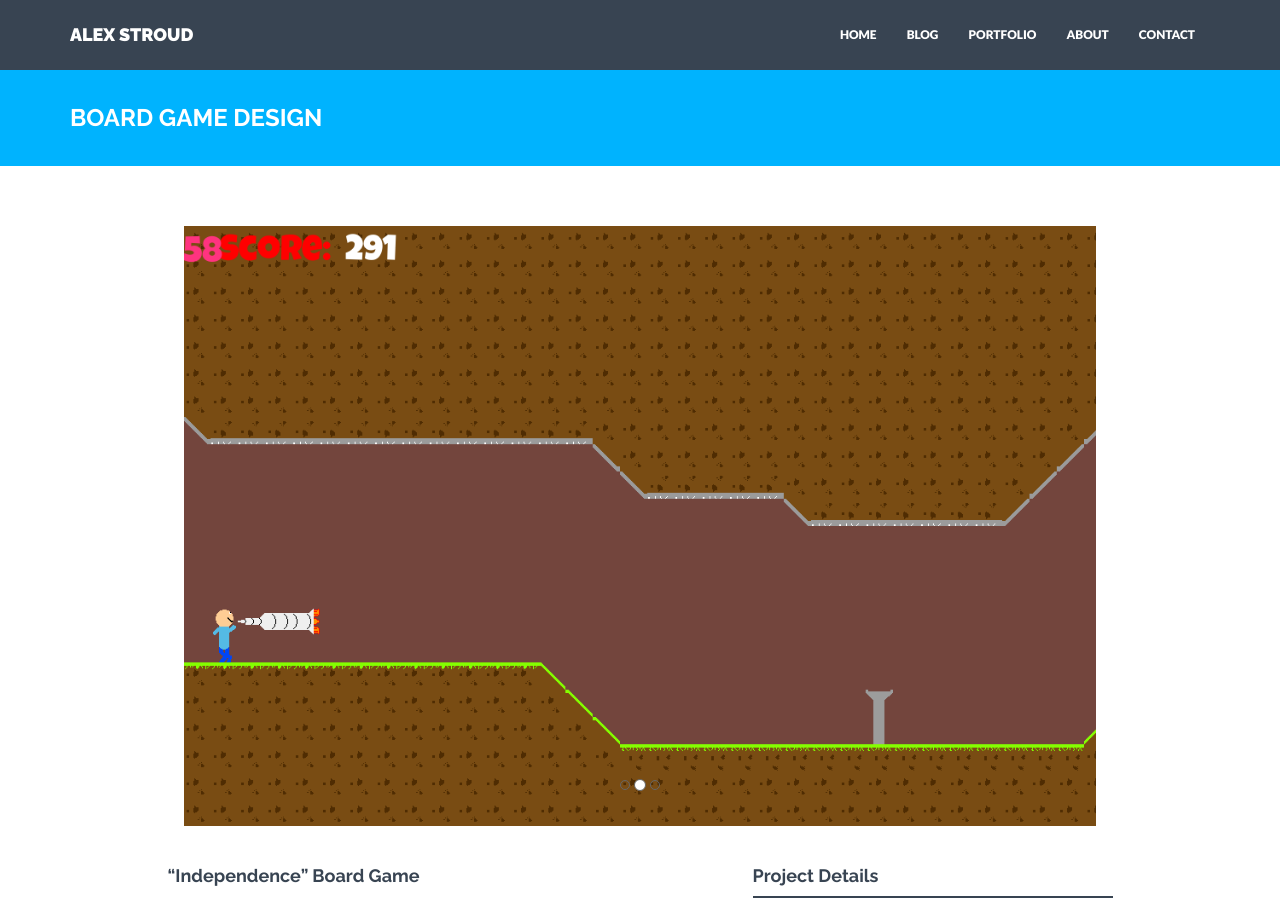
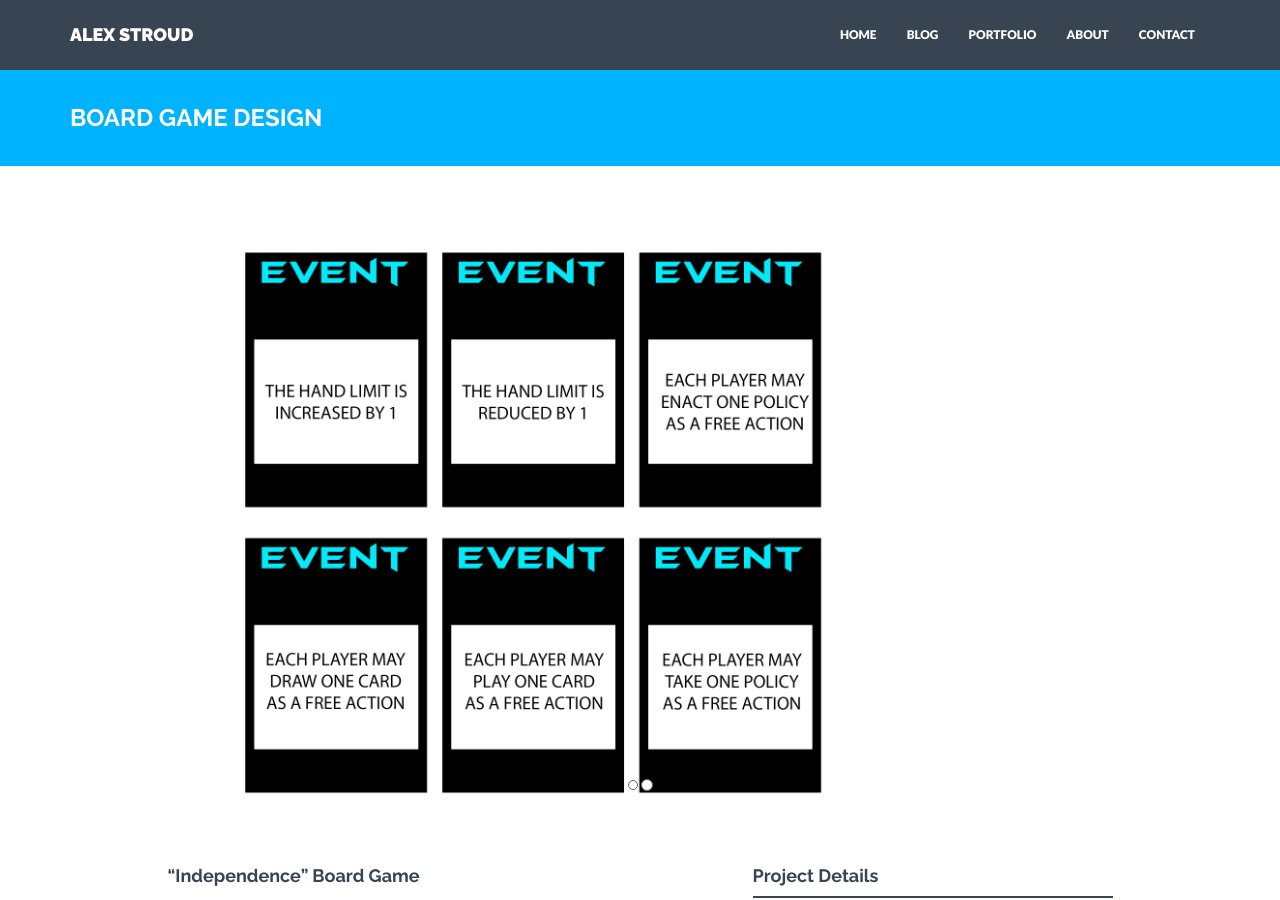
Before and after one commit to Stroudie2/Stroudie2.github.io, a Jekyll site: the page built from _projects/2018-01-12-board-game.markdown, in a window 1280 px wide and 900 px high. Built offline with Jekyll 4.4.1, drawn with Linux system fonts in a browser that asks for light colours; nearby versions of some CDN libraries.

Commit message:
Update 2018-01-12-board-game.markdown

```diff
--- a/_projects/2018-01-12-board-game.markdown
+++ b/_projects/2018-01-12-board-game.markdown
@@ -8,9 +8,8 @@ categories:
 img: P&GThumbnail.png
 thumb: P&GThumbnail.png
 carousel:
-- EndlessRunner1.jpg
-- EndlessRunner3.png
-- EndlessRunner2.png
+- P&G2.png
+- P&G1.png
 tagged: C++, Programming, Development
 
 ---
```
